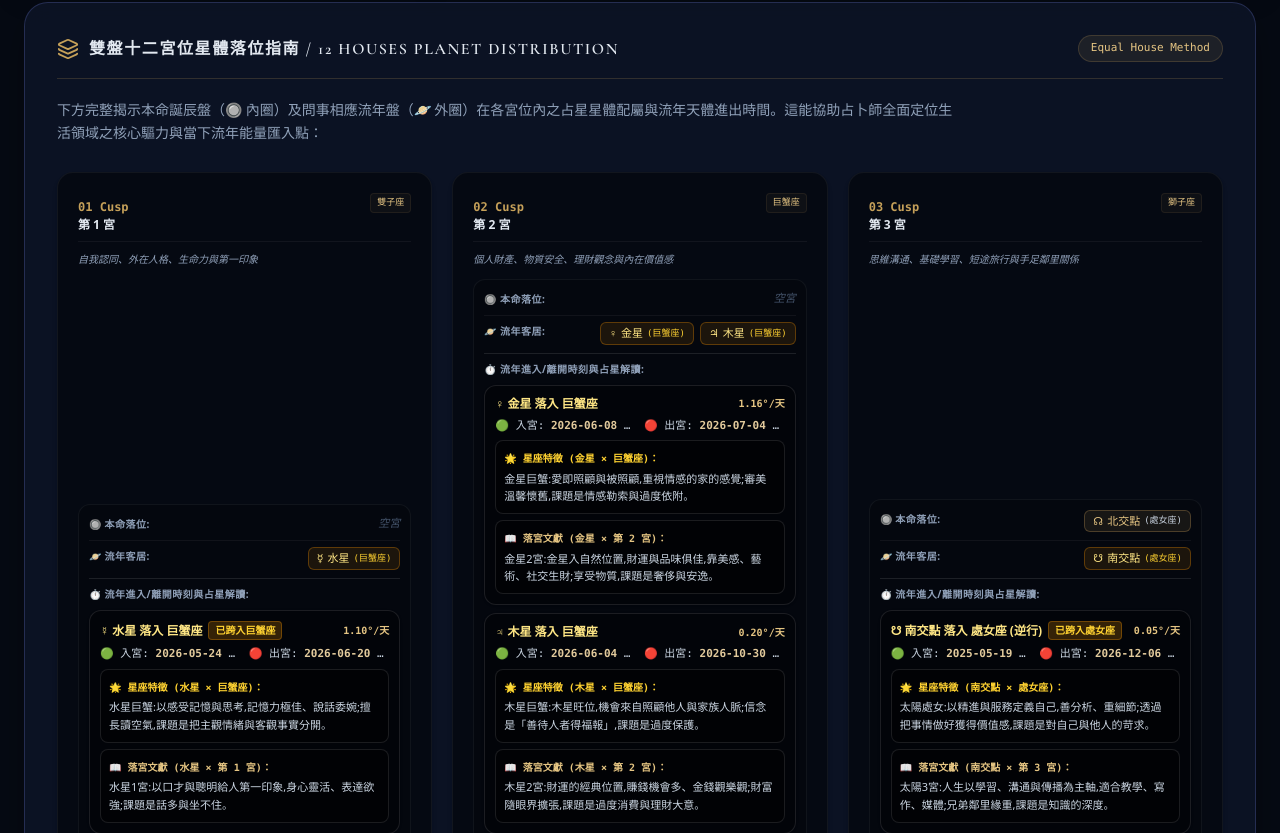
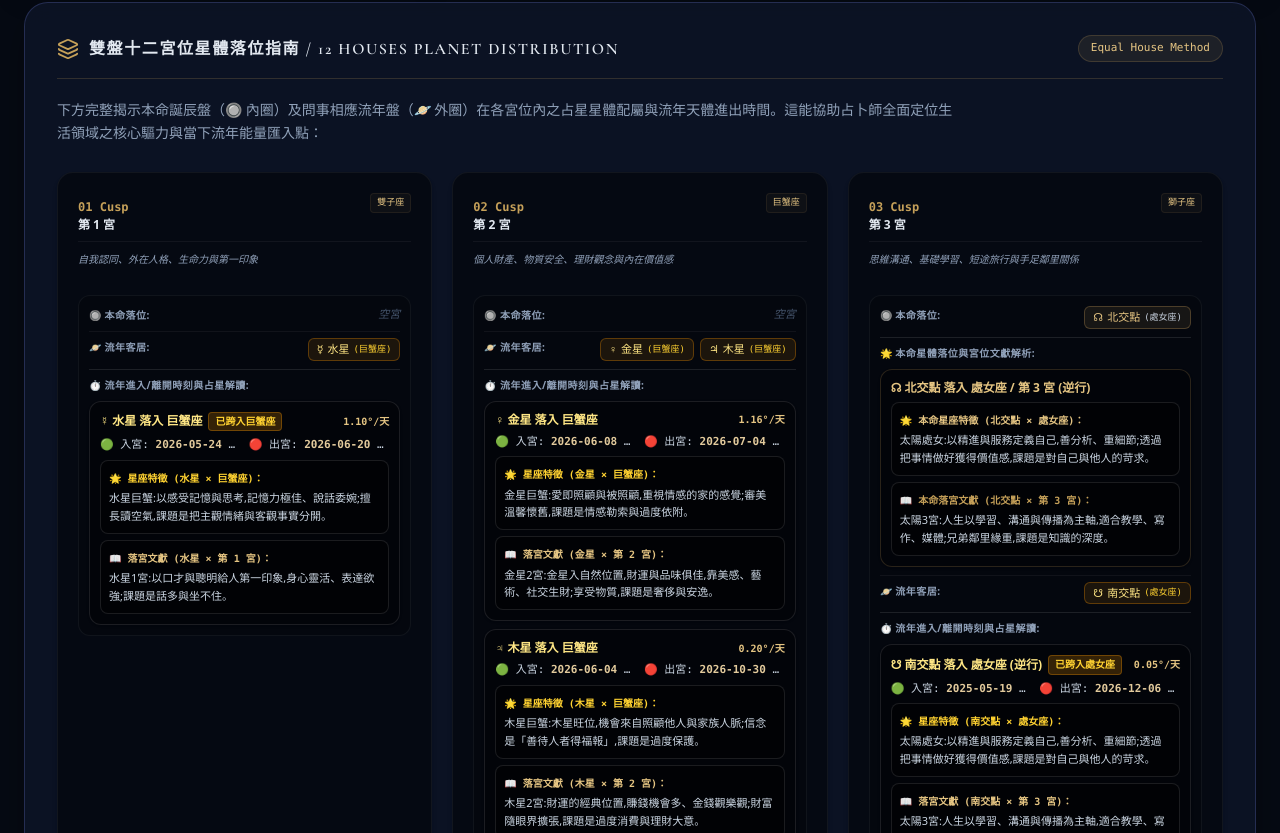
Before and after one commit to jwhsueh/astrolens, a React (Vite) app: page / in a window 1280 px wide. Shown: the part 1727-2560 px from the top of the page. Built offline with nearby package versions, Linux system fonts and the light colour scheme.

Commit message:
feat(ui): add natal planet interpretations to house cards
Display specific interpretations for natal planets within each house section to provide better astrological context for users.

```diff
--- a/src/App.tsx
+++ b/src/App.tsx
@@ -1988,7 +1988,7 @@ export default function App() {
               return (
                 <div
                   key={`mapping-house-${house.number}`}
-                  className="bg-black/45 border border-white/5 rounded-2xl p-5 hover:border-[#c5a059]/30 transition-colors flex flex-col justify-between shadow-md"
+                  className="bg-black/45 border border-white/5 rounded-2xl p-5 hover:border-[#c5a059]/30 transition-colors flex flex-col shadow-md space-y-4"
                 >
                   <div>
                     <div className="flex justify-between items-start border-b border-white/5 pb-2 mb-2.5">
@@ -2030,6 +2030,41 @@ export default function App() {
                         )}
                       </div>
                     </div>
+
+                    {/* Natal Planet Interpretations */}
+                    {natalPlanetsInHouse.length > 0 && (
+                      <div className="pt-2 border-t border-white/10 space-y-2">
+                        <span className="text-slate-400 font-bold block uppercase text-[10px] tracking-wider">🌟 本命星體落位與宮位文獻解析:</span>
+                        <div className="space-y-2">
+                          {natalPlanetsInHouse.map(p => {
+                            const signName = ZODIAC_SIGNS[p.signIndex].name;
+                            const signInterpret = getPlanetSignInterpretation(p.name, signName);
+                            const houseInterpret = getPlanetHouseInterpretation(p.name, house.number);
+                            return (
+                              <div key={`natal-interpret-${house.number}-${p.id}`} className="bg-black/30 border border-[#c5a059]/20 p-2.5 rounded-xl text-xs font-sans leading-normal space-y-1.5 shadow-sm">
+                                <div className="flex justify-between items-center text-slate-200 font-bold">
+                                  <span className="inline-flex items-center text-[#e5c583] text-xs">
+                                    {p.symbol} {p.name} 落入 {signName} / 第 {house.number} 宮{p.isRetrograde ? ' (逆行)' : ''}
+                                  </span>
+                                </div>
+                                {signInterpret && (
+                                  <div className="text-[11px] text-slate-200 bg-black/40 p-2 rounded-lg border border-white/10 leading-relaxed">
+                                    <strong className="text-[#e5c583] font-mono text-[10px] uppercase">🌟 本命星座特徵 ({p.name} × {signName})：</strong>
+                                    <p className="mt-0.5 text-slate-300">{signInterpret}</p>
+                                  </div>
+                                )}
+                                {houseInterpret && (
+                                  <div className="text-[11px] text-slate-200 bg-black/40 p-2 rounded-lg border border-white/10 leading-relaxed">
+                                    <strong className="text-[#c5a059] font-mono text-[10px] uppercase">📖 本命落宮文獻 ({p.name} × 第 {house.number} 宮)：</strong>
+                                    <p className="mt-0.5 text-slate-300">{houseInterpret}</p>
+                                  </div>
+                                )}
+                              </div>
+                            );
+                          })}
+                        </div>
+                      </div>
+                    )}
 
                     {/* Transit Residing */}
                     <div className="flex items-start justify-between pt-1.5 border-t border-white/5">
```
